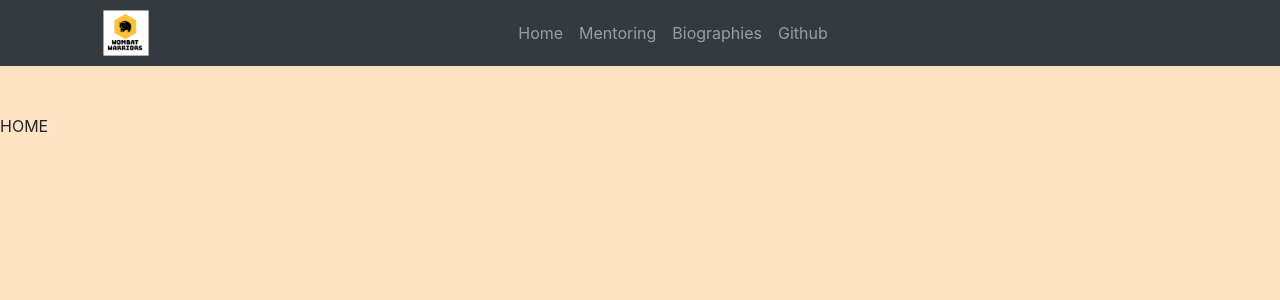
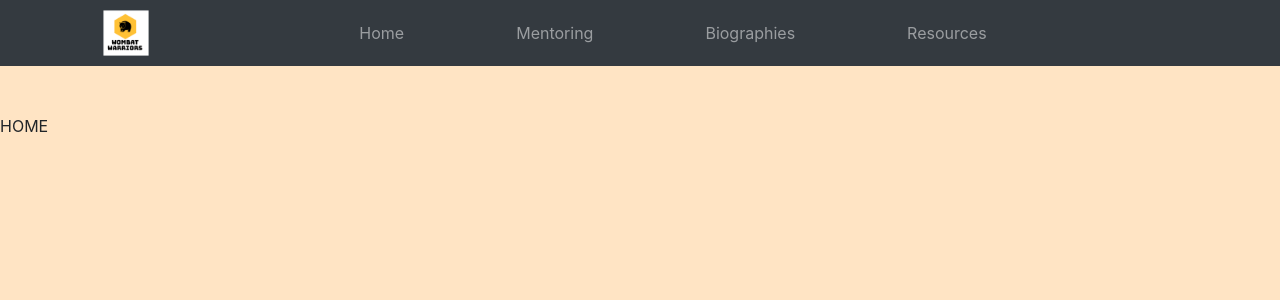
Before and after one commit to cfg-hbcuhsi/team-3, a React (Create React App) app in the folder frontend/: page / in a window 1280 px wide. Shown: the top 300 px of the page. Built offline with nearby package versions, Linux system fonts and the light colour scheme.

Commit message:
edited navbar

```diff
--- a/frontend/src/Components/AppNavBar.js
+++ b/frontend/src/Components/AppNavBar.js
@@ -25,7 +25,7 @@ class AppNavBar extends Component {
     render() {
         return (
             <div>
-                <Navbar color="dark" dark expand="sm" className="mb-5 ml-auto">
+                <Navbar color="dark" dark expand="sm" className="mb-5">
                     <Container>
                         <NavbarBrand href="/"></NavbarBrand>
                         <NavbarToggler onClick={this.toggle} />
@@ -38,24 +38,24 @@ class AppNavBar extends Component {
                         />
                         <Collapse isOpen={this.state.isOpen} navbar>
                             <Nav className="m-auto" navbar>
-                                <NavItem>
+                                <NavItem className="ml-5 mr-5">
                                     <NavLink href="/">
                                         Home
                                     </NavLink>
                                 </NavItem>
-                                <NavItem>
+                                <NavItem className="ml-5 mr-5">
                                     <NavLink href="/mentoring">
                                         Mentoring
                                     </NavLink>
                                 </NavItem>
-                                <NavItem>
+                                <NavItem className="ml-5 mr-5">
                                     <NavLink href="/biographies">
                                         Biographies
                                     </NavLink>
                                 </NavItem>
-                                <NavItem>
+                                <NavItem className="ml-5 mr-5">
                                     <NavLink href="/resources">
-                                        Github
+                                        Resources
                                     </NavLink>
                                 </NavItem>
                             </Nav>
```
